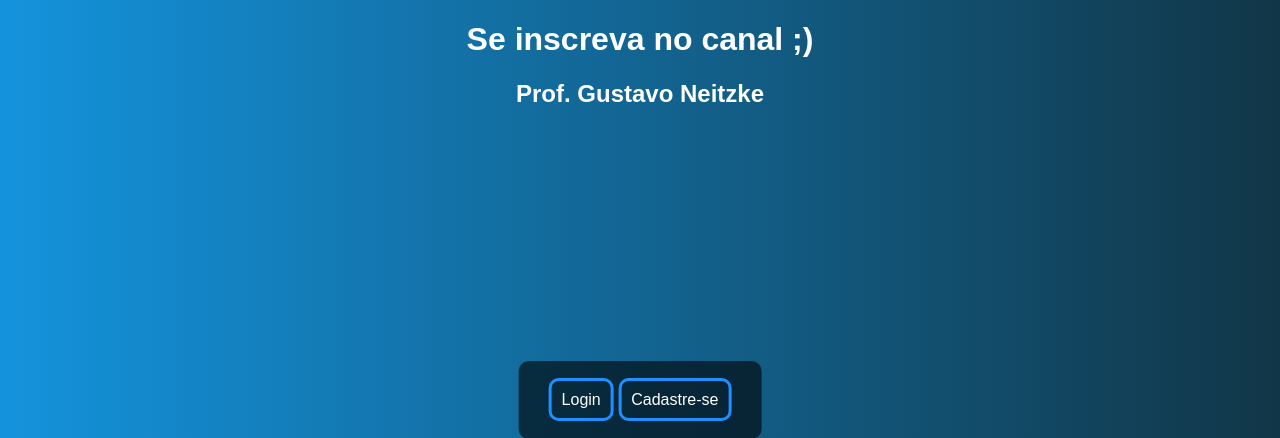
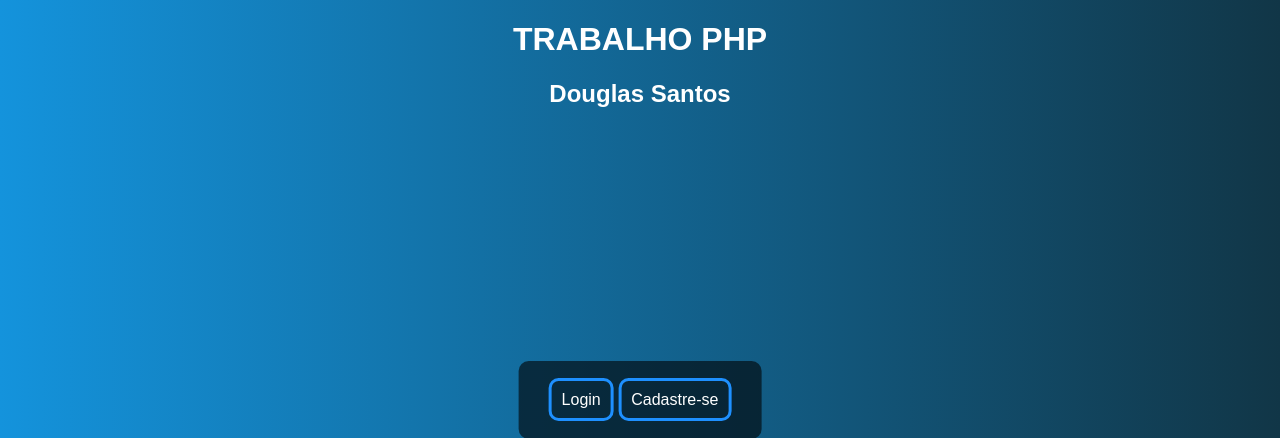
Before and after one commit to DouglasPSantoss/ProjetoPHP, a PHP site: page /home.php in a window 1280 px wide. Shown: the top 438 px of the page. Run offline with PHP 8.4, Linux system fonts and the light colour scheme.

Commit message:
modificação do home

```diff
--- a/home.php
+++ b/home.php
@@ -34,8 +34,8 @@
     </style>
 </head>
 <body>
-    <h1>Se inscreva no canal ;)</h1>
-    <h2>Prof. Gustavo Neitzke</h2>
+    <h1>TRABALHO PHP</h1>
+    <h2>Douglas Santos</h2>
     <div class="box">
         <a href="login.php">Login</a>
         <a href="formulario.php">Cadastre-se</a>
```
